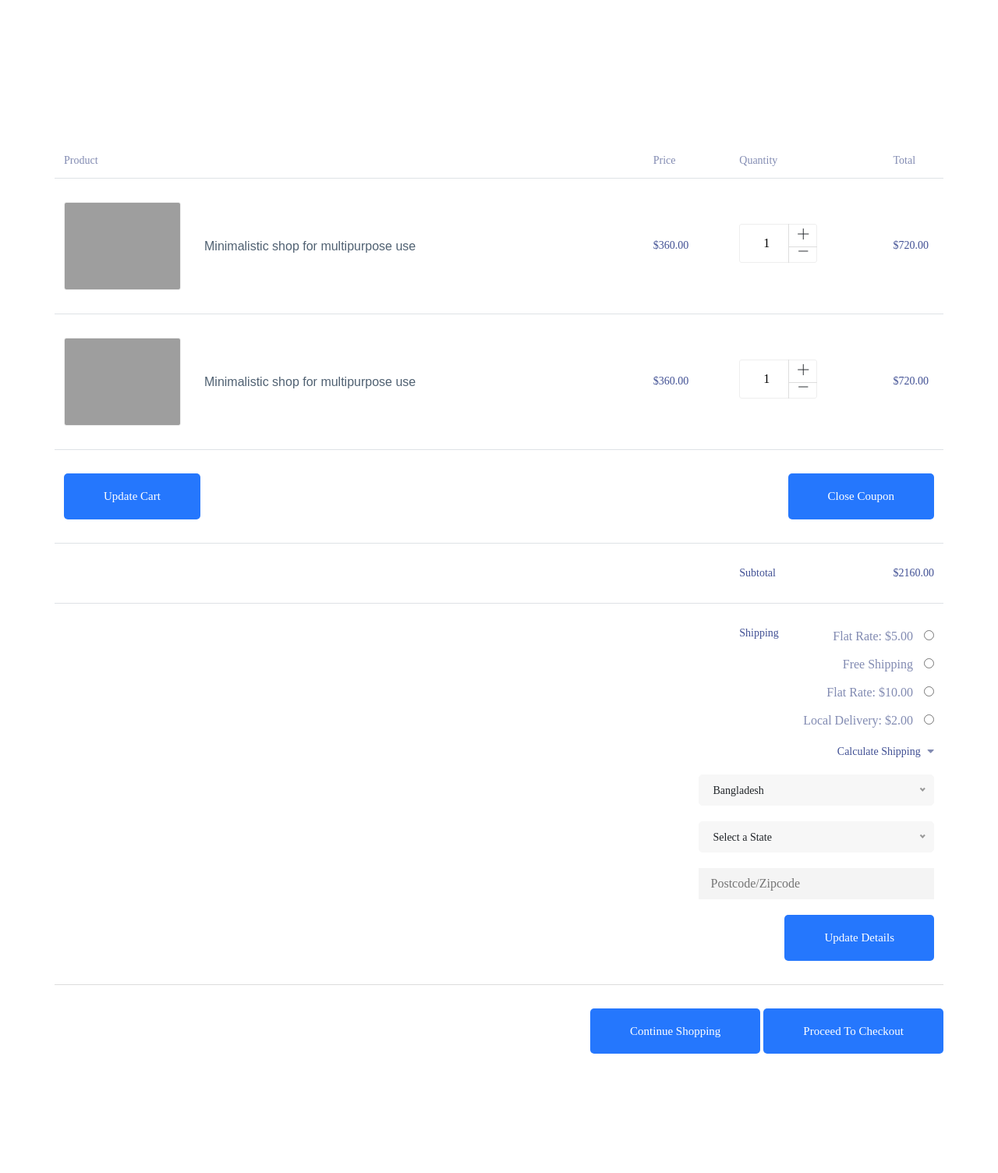
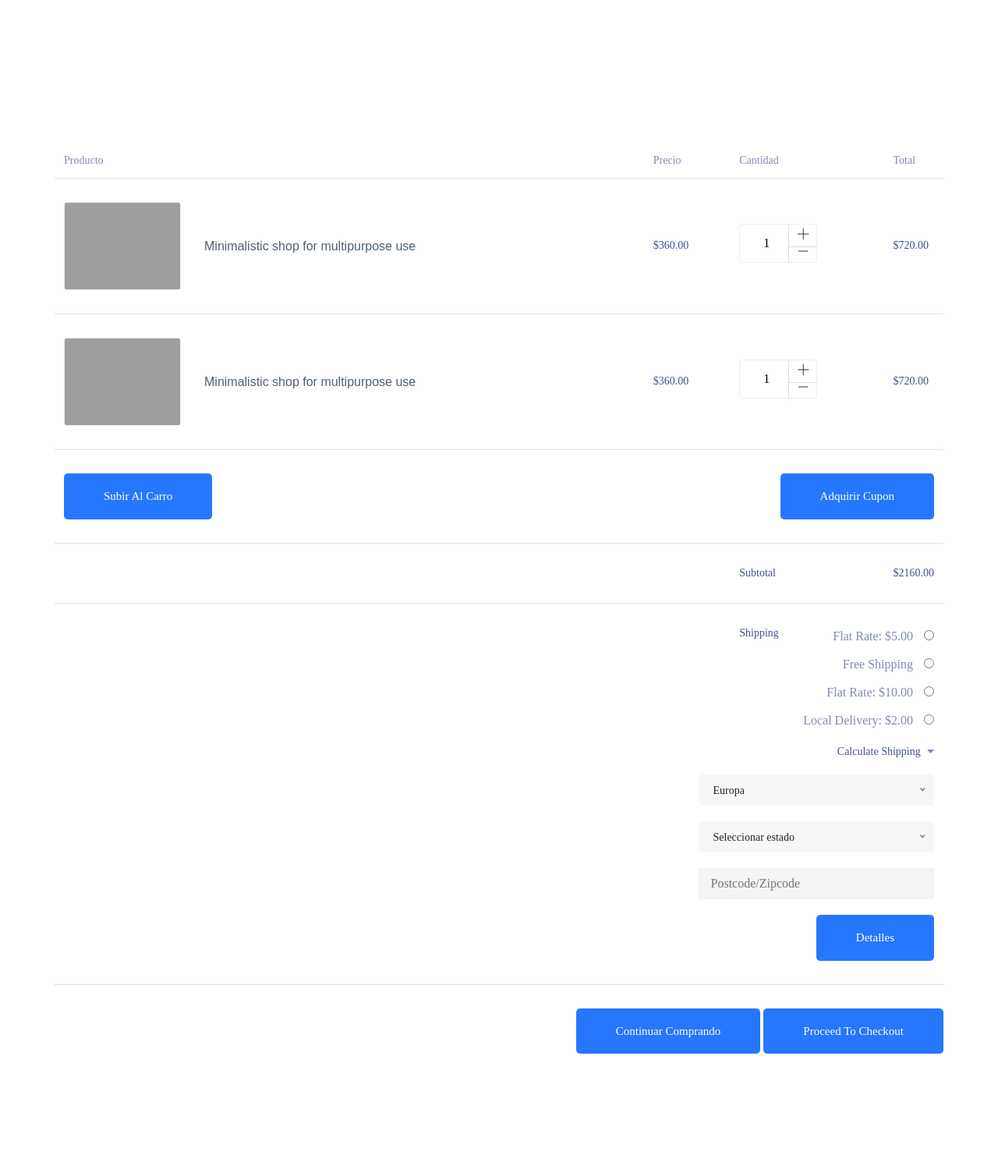
Before and after one commit to Meryyy2/DINO2.0, a PHP site: page /cart.php in a window 1280 px wide. Shown: the part 416-1920 px from the top of the page at 78% size. Run offline with PHP 8.4, Linux system fonts and the light colour scheme; some libraries are stand-ins or nearby versions; grey boxes are pictures that could not be loaded.

Commit message:
changes2

```diff
--- a/cart.php
+++ b/cart.php
@@ -148,9 +148,9 @@
           <table class="table">
             <thead>
               <tr>
-                <th scope="col">Product</th>
-                <th scope="col">Price</th>
-                <th scope="col">Quantity</th>
+                <th scope="col">Producto</th>
+                <th scope="col">Precio</th>
+                <th scope="col">Cantidad</th>
                 <th scope="col">Total</th>
               </tr>
             </thead>
@@ -217,13 +217,13 @@
               </tr>
               <tr class="bottom_button">
                 <td>
-                  <a class="btn_1" href="#">Update Cart</a>
+                  <a class="btn_1" href="#">Subir al carro</a>
                 </td>
                 <td></td>
                 <td></td>
                 <td>
                   <div class="cupon_text float-right">
-                    <a class="btn_1" href="#">Close Coupon</a>
+                    <a class="btn_1" href="#">Adquirir cupon</a>
                   </div>
                 </td>
               </tr>
@@ -268,24 +268,24 @@
                       <i class="fa fa-caret-down" aria-hidden="true"></i>
                     </h6>
                     <select class="shipping_select">
-                      <option value="1">Bangladesh</option>
-                      <option value="2">India</option>
-                      <option value="4">Pakistan</option>
+                      <option value="1">Europa</option>
+                      <option value="2">Rusia</option>
+                      <option value="4">Estados Unidos</option>
                     </select>
                     <select class="shipping_select section_bg">
-                      <option value="1">Select a State</option>
-                      <option value="2">Select a State</option>
-                      <option value="4">Select a State</option>
+                      <option value="1">Seleccionar estado</option>
+                      <option value="2">Seleccionar estado</option>
+                      <option value="4">Seleccionar estado</option>
                     </select>
                     <input class="post_code" type="text" placeholder="Postcode/Zipcode" />
-                    <a class="btn_1" href="#">Update Details</a>
+                    <a class="btn_1" href="#">Detalles</a>
                   </div>
                 </td>
               </tr>
             </tbody>
           </table>
           <div class="checkout_btn_inner float-right">
-            <a class="btn_1" href="#">Continue Shopping</a>
+            <a class="btn_1" href="#">Continuar comprando</a>
             <a class="btn_1 checkout_btn_1" href="#">Proceed to checkout</a>
           </div>
         </div>
```
Also changed, not shown: checkout.php (+4 -4 lines).
